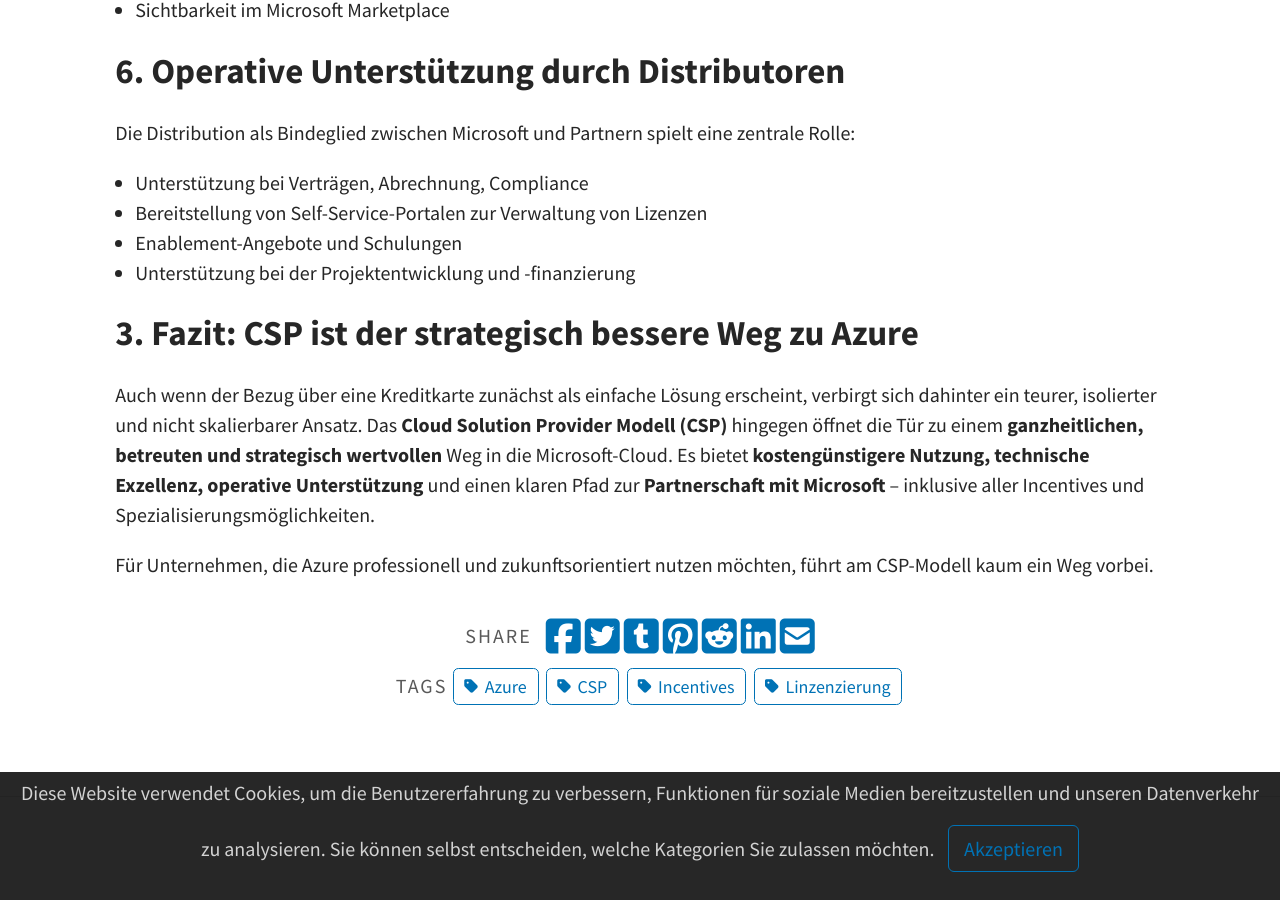
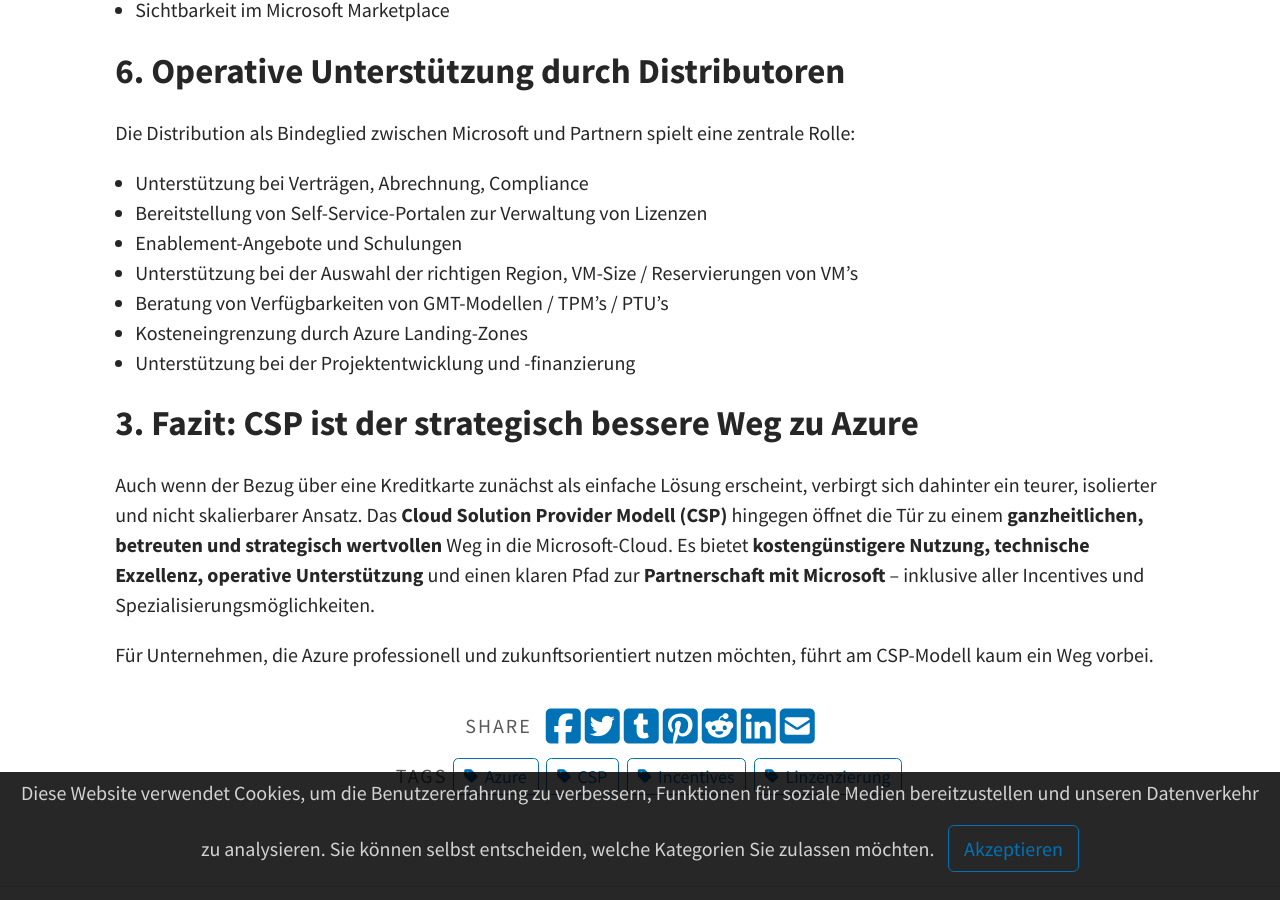
Before and after one commit to joriskahle007/joriskahle007.github.io, a Jekyll site: the page built from _posts/2025-01-18-CSP_vs_Credit.md, in a window 1280 px wide and 900 px high, scrolled down 2430 px. Built offline with Jekyll 4.4.1, drawn with Linux system fonts in a browser that asks for light colours; a script that is not in the unit is left out; some of the changed text lies outside the part shown.

Commit message:
Update 2025-01-18-CSP_vs_Credit.md

```diff
--- a/_posts/2025-01-18-CSP_vs_Credit.md
+++ b/_posts/2025-01-18-CSP_vs_Credit.md
@@ -35,9 +34,7 @@
 Der Bezug über CSP bietet Zugang zu technischem Support – nicht nur durch Microsoft, sondern auch durch den jeweiligen Distributionspartner. Dies beinhaltet:
 
 - Erstklassigen technischen 1st- und 2nd-Level-Support
-
 - Onboarding- und Migrationshilfe
-
 - Unterstützung bei Abrechnungsfragen, Lizenzoptimierung und Governance
 
 ## 3. Zugang zu Microsoft Programmen & Incentives
@@ -57,20 +54,18 @@
 Über das CSP-Modell kann ein Unternehmen Teil eines starken Partnernetzwerks werden. Dies ermöglicht:
 
 - Neue Vertriebskanäle über das Microsoft-Partner-Ökosystem
-
 - Co-Selling-Möglichkeiten mit Microsoft
-
 - Sichtbarkeit im Microsoft Marketplace
 
 ## 6. Operative Unterstützung durch Distributoren
 Die Distribution als Bindeglied zwischen Microsoft und Partnern spielt eine zentrale Rolle:
 
 - Unterstützung bei Verträgen, Abrechnung, Compliance
-
 - Bereitstellung von Self-Service-Portalen zur Verwaltung von Lizenzen
-
 - Enablement-Angebote und Schulungen
-
+- Unterstützung bei der Auswahl der richtigen Region, VM-Size / Reservierungen von VM's
+- Beratung von Verfügbarkeiten von GMT-Modellen / TPM's / PTU's
+- Kosteneingrenzung durch Azure Landing-Zones
 - Unterstützung bei der Projektentwicklung und -finanzierung
 
 ## 3. Fazit: CSP ist der strategisch bessere Weg zu Azure
```
Also changed, not shown: other parts of _posts/2025-01-18-CSP_vs_Credit.md (+0 -1 lines).
